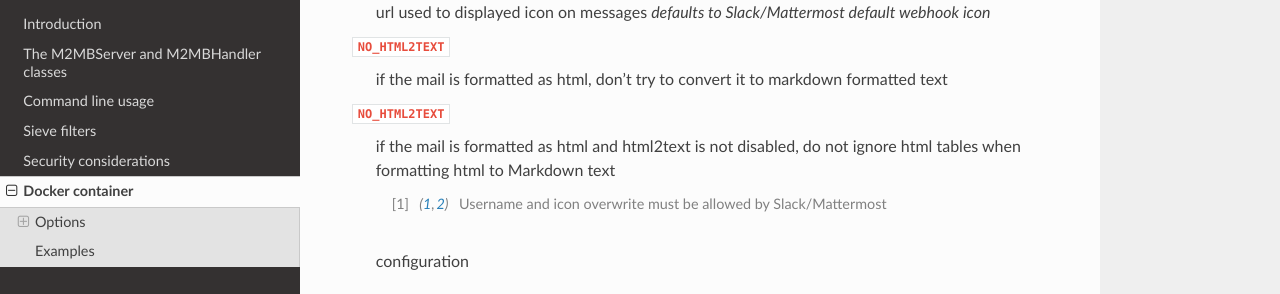
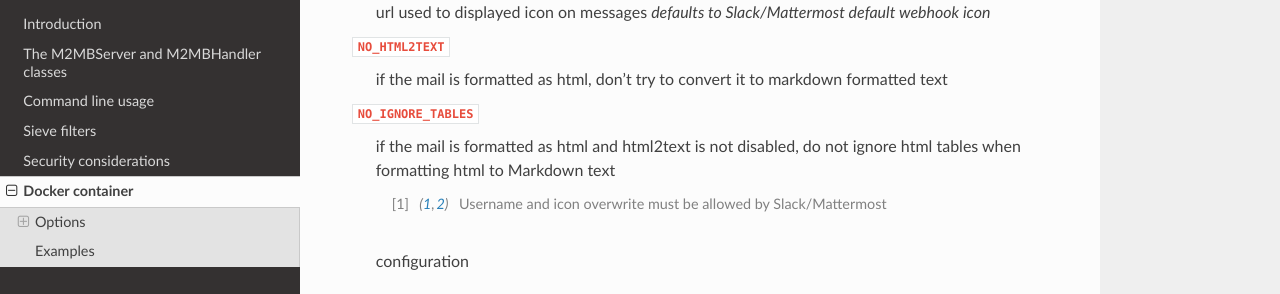
Before and after one commit to thperret/m2mb, a Sphinx documentation site: the page built from docs/docker.rst, in a window 1280 px wide and 900 px high, scrolled down 531 px. Shown: the part 153-447 px from the top of the window. Built offline with Sphinx 7.4.7 and the Read the Docs theme 2.0.0, drawn with Linux system fonts in a browser that asks for light colours.

Commit message:
Add environment variables to docker image for html2text options

```diff
--- a/docs/docker.rst
+++ b/docs/docker.rst
@@ -40,7 +40,7 @@ Environment variables
     if the mail is formatted as html, don't try to convert it to markdown
     formatted text
 
-``NO_HTML2TEXT``
+``NO_IGNORE_TABLES``
     if the mail is formatted as html and html2text is not disabled, do not
     ignore html tables when formatting html to Markdown text
 
```
Also changed, not shown: 1 other file.
